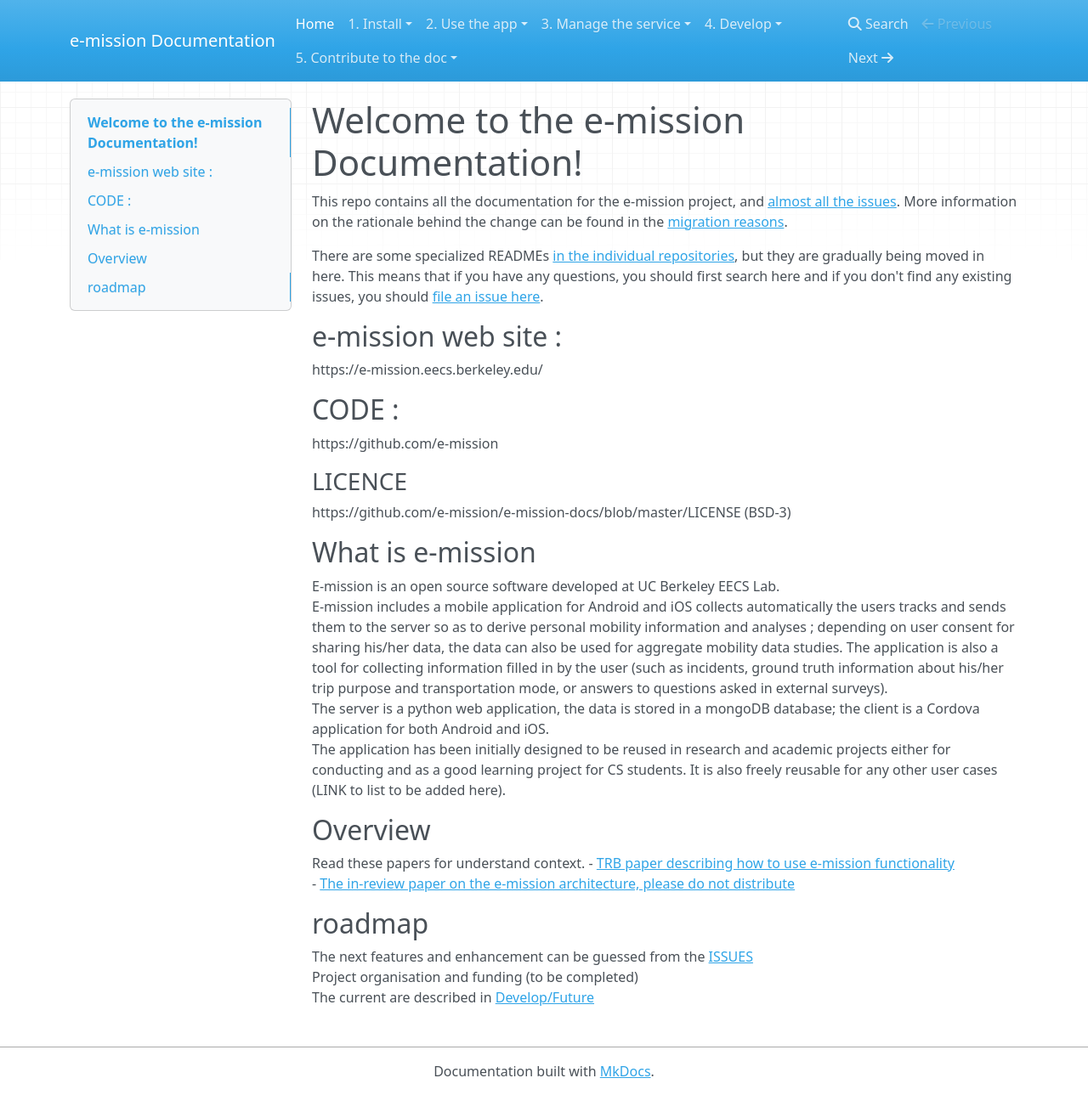
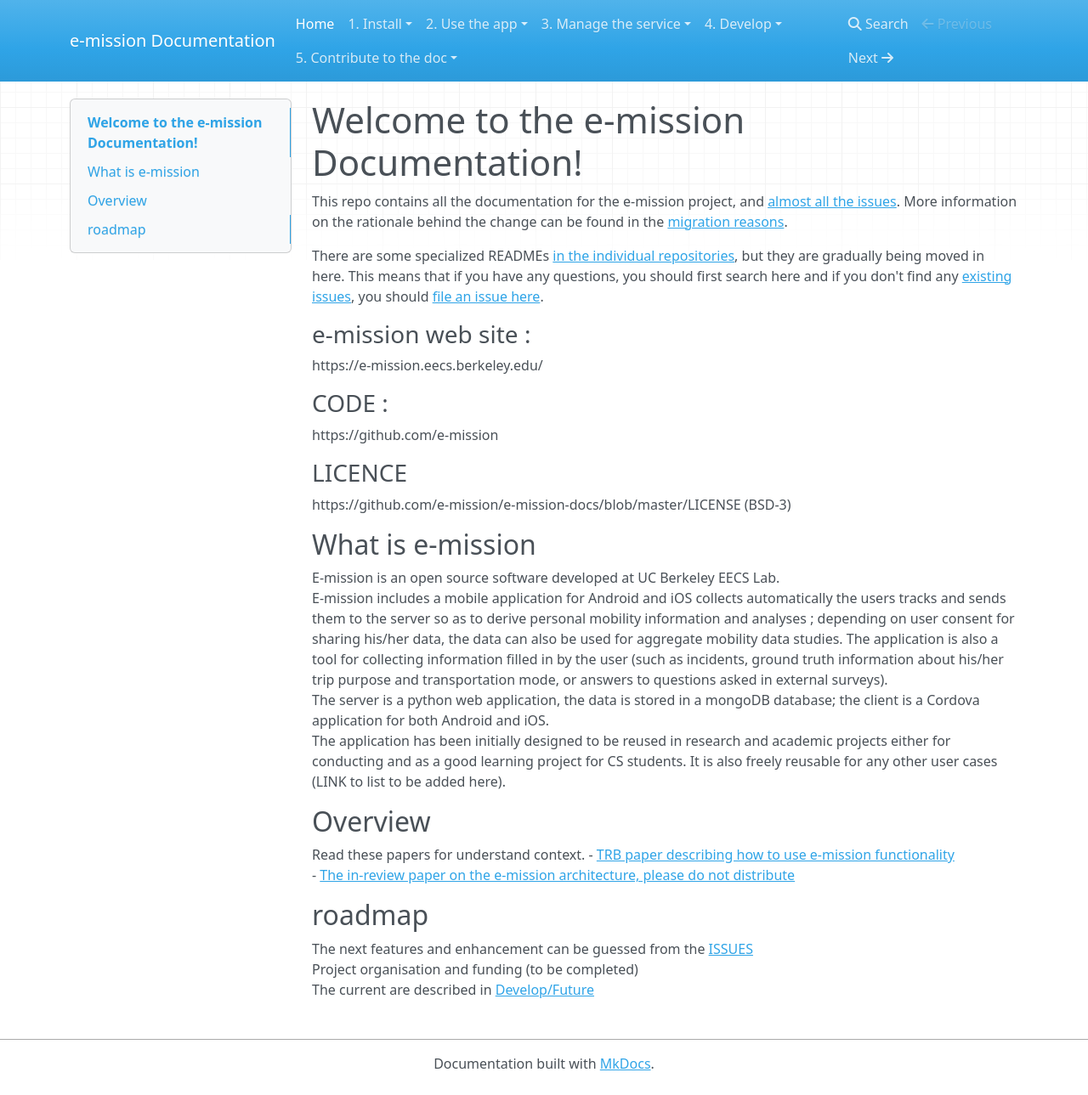
Before and after one commit to e-mission/e-mission-docs, an MkDocs documentation site: the page built from docs/README.md, in a window 1280 px wide and 1289 px high. Shown: the whole window at 85% size. Built offline with MkDocs 1.6.1, drawn with Linux system fonts in a browser that asks for light colours; nearby versions of some CDN libraries; some of the changed lines change nothing that is shown.

Commit message:
Update README.md

```diff
--- a/docs/README.md
+++ b/docs/README.md
@@ -2,11 +2,11 @@
 
 This repo contains all the documentation for the e-mission project, and [almost all the issues](https://github.com/e-mission/e-mission-docs/issues/). More information on the rationale behind the change can be found in the [migration reasons](docs/contribute_to_the_doc/migration_reason.md).
 
-There are some specialized READMEs [in the individual repositories](https://github.com/e-mission), but they are gradually being moved in here. This means that if you have any questions, you should first search here and if you don't find any existing issues, you should [file an issue here](https://github.com/e-mission/e-missiond-docs/issue).
+There are some specialized READMEs [in the individual repositories](https://github.com/e-mission), but they are gradually being moved in here. This means that if you have any questions, you should first search here and if you don't find any [existing issues](https://github.com/e-mission/e-mission-docs/issues/), you should [file an issue here](https://github.com/e-mission/e-missiond-docs/issue).
 
-## e-mission web site :
+### e-mission web site :
 https://e-mission.eecs.berkeley.edu/
-## CODE :
+### CODE :
 https://github.com/e-mission
 ### LICENCE
 https://github.com/e-mission/e-mission-docs/blob/master/LICENSE  (BSD-3)
```
